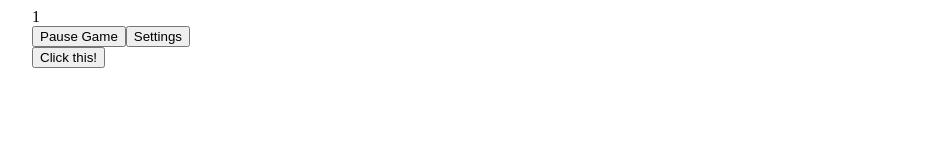
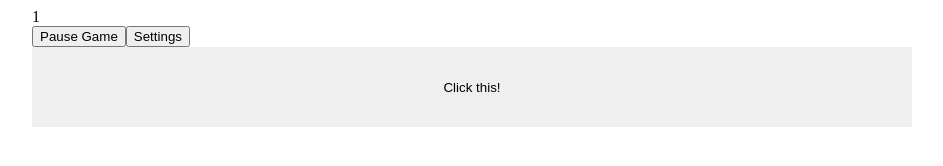
Before and after one commit to volovar/clicker-clicker, a plain HTML site: page index.html in a window 1280 px wide. Both pictures are taken after a click on the button "Click this!". Shown: the whole page, without its empty margins (168-1111 px from the left). Drawn offline with Linux system fonts and the light colour scheme.

Commit message:
updatesss

```diff
--- a/index.html
+++ b/index.html
@@ -19,7 +19,11 @@
             }
 
             .clicker-button {
-
+                border: 0;
+                box-sizing: border-box;
+                cursor: pointer;
+                height: 10vh;
+                width: 100%;
             }
 
             .button {
--- a/main.js
+++ b/main.js
@@ -26,7 +26,6 @@
         },
 
         handleEvent: function() {
-            console.log("inside clicker event");
             Player.addToScore(this.getButtonValue());
         }
     }
@@ -46,7 +45,6 @@
         handleEvent: function () {
             // pause game if it's running and
             // restart is paused
-            console.log("inside pause event");
             if (Game.getIsPaused()) {
                 Game.start();
             } else {
@@ -69,7 +67,6 @@
             Util.createNewElement(options);
 
             this.scoreBoard = document.getElementsByClassName("score-board")[0];
-            console.log(this.scoreBoard);
         },
 
         displayScore: function (score) {
@@ -111,7 +108,7 @@
             PauseButton.create();
             Settings.create();
             this.setupEvents();
-            console.log('Game is setup and ready to go');
+            console.log('Game is setup and ready to start');
         },
 
         start: function () {
@@ -137,7 +134,7 @@
 
         // setting up event delegation
         setupEvents: function () {
-            // event on header delegated to buttons
+            // event on game container delegated to buttons
             document.getElementById('clicker-clicker-game').addEventListener('click', function (e) {
                 if (e.target && e.target.matches('button.pause-button')) {
                     PauseButton.handleEvent();
@@ -162,7 +159,13 @@
 
         addToScore: function (score) {
             var newScore = this.getScore() + score;
-            this.setScore(newScore);
+
+            // don't let the score go below zero
+            if (newScore > 0) {
+                this.setScore(newScore);
+            } else {
+                this.setScore(0);
+            }
         },
 
         lowerScore: function (score) {
```
